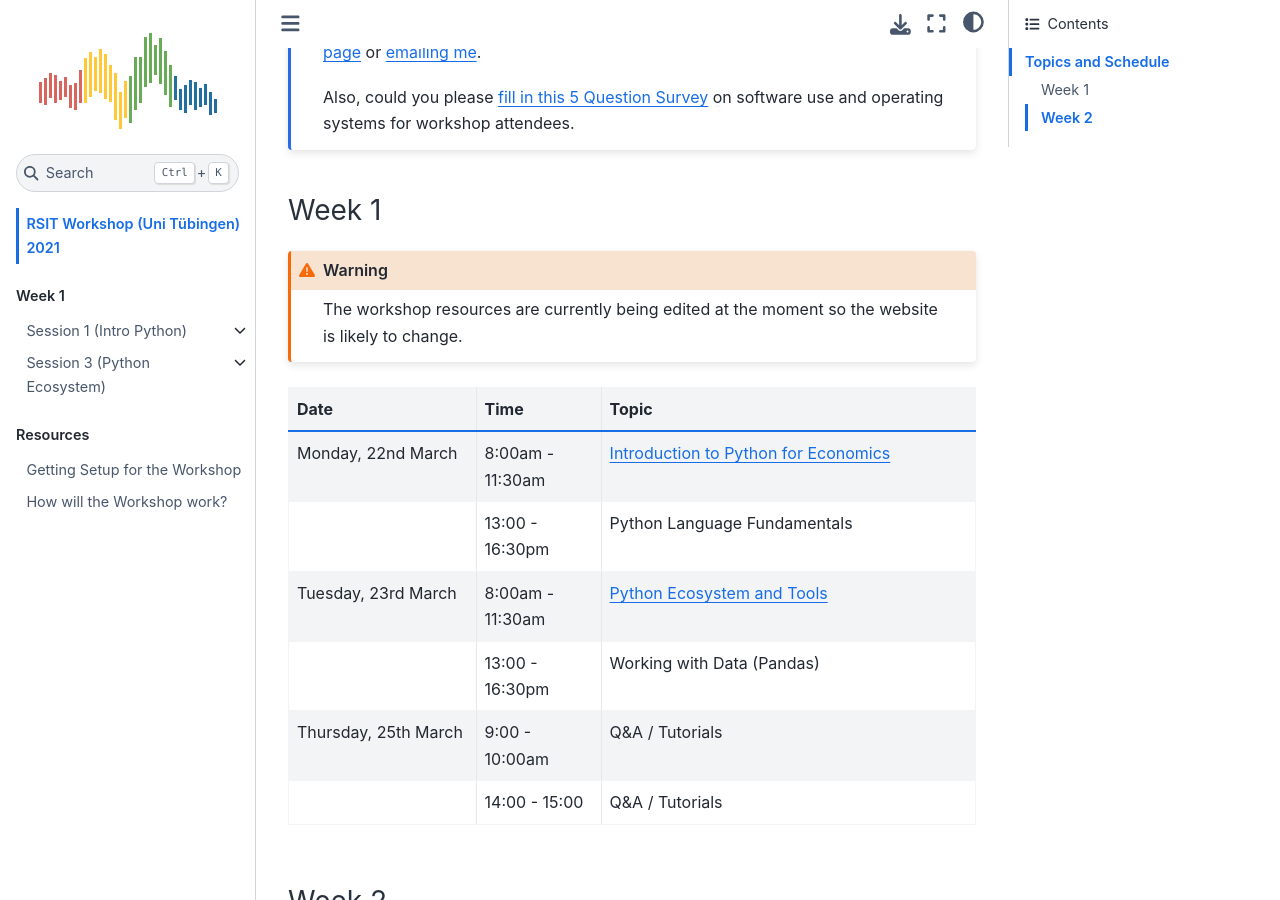
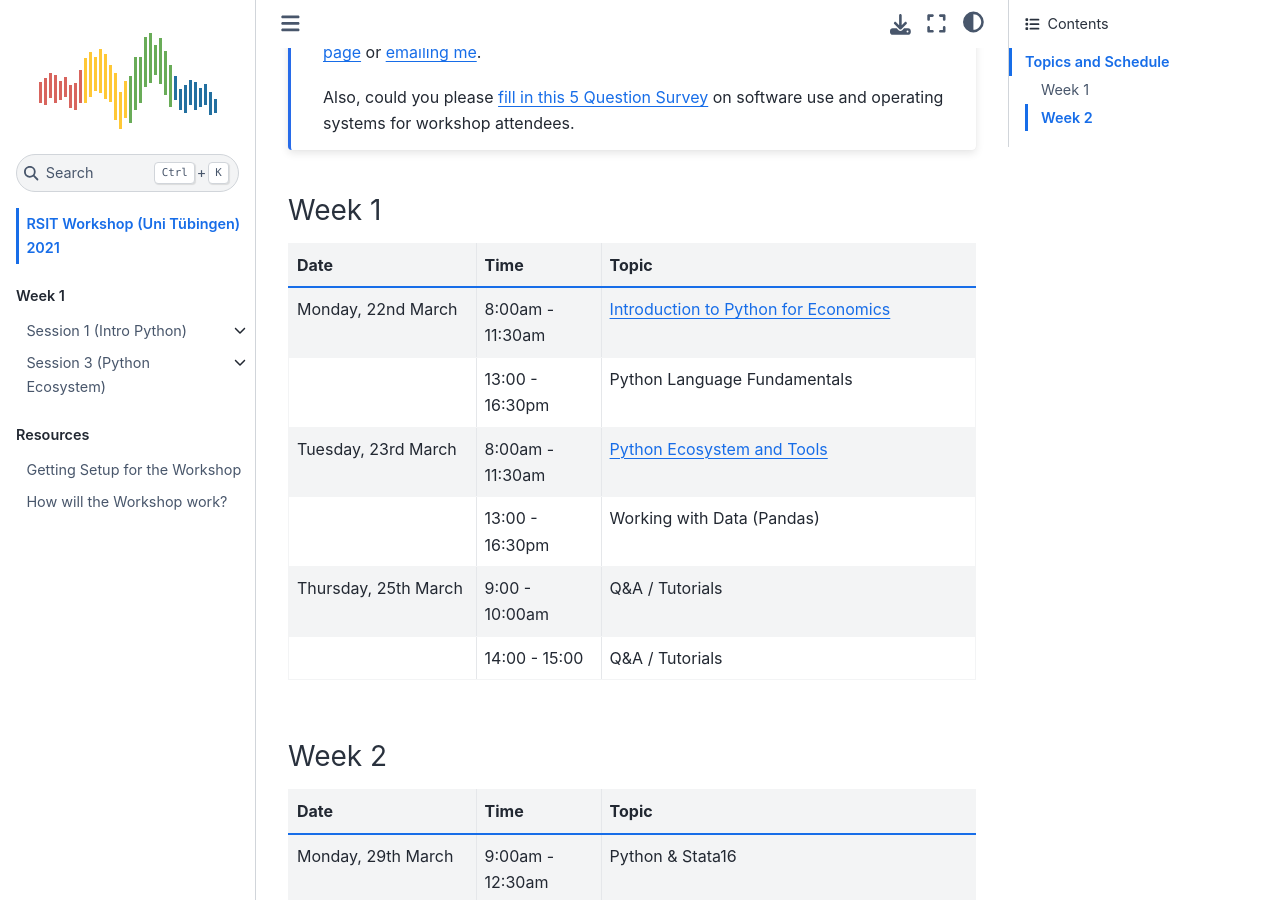
Before and after one commit to QuantEcon/2021-workshop-rsit, a Jupyter Book: the page built from website/intro.md, in a window 1280 px wide and 900 px high, scrolled down 649 px. Built offline with Jupyter Book 1.0.4 settings and Sphinx 7.4.7 and the Sphinx Book theme 1.1.4, drawn with Linux system fonts in a browser that asks for light colours.

Commit message:
UPDATE: remove edit warning

````diff
--- a/website/intro.md
+++ b/website/intro.md
@@ -23,10 +23,6 @@ systems for workshop attendees.
 ```
 
 ### Week 1
-
-```{warning}
-The workshop resources are currently being edited at the moment so the website is likely to change.
-```
 
 ```{list-table}
 :widths: 15 10 30
````
